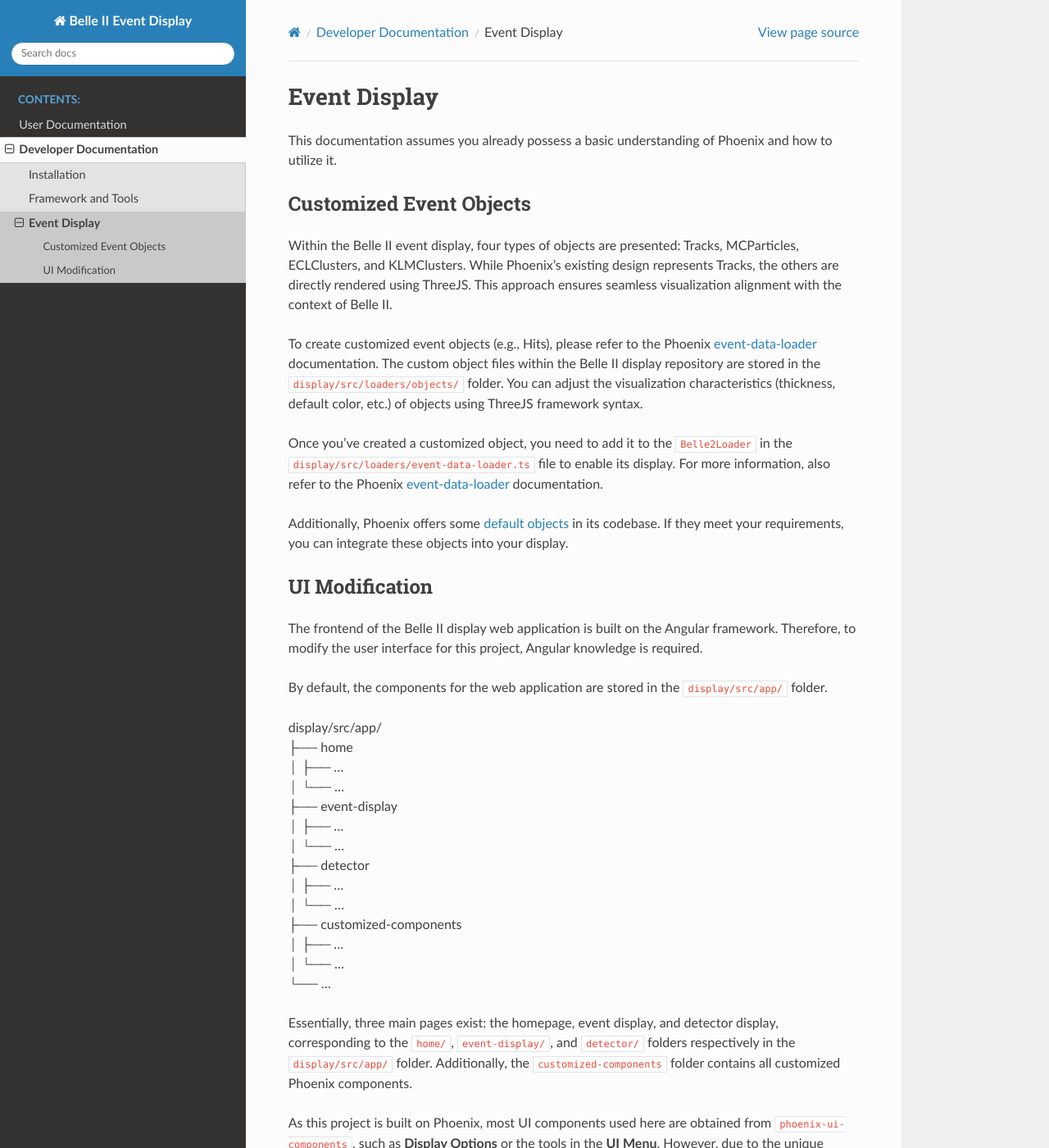
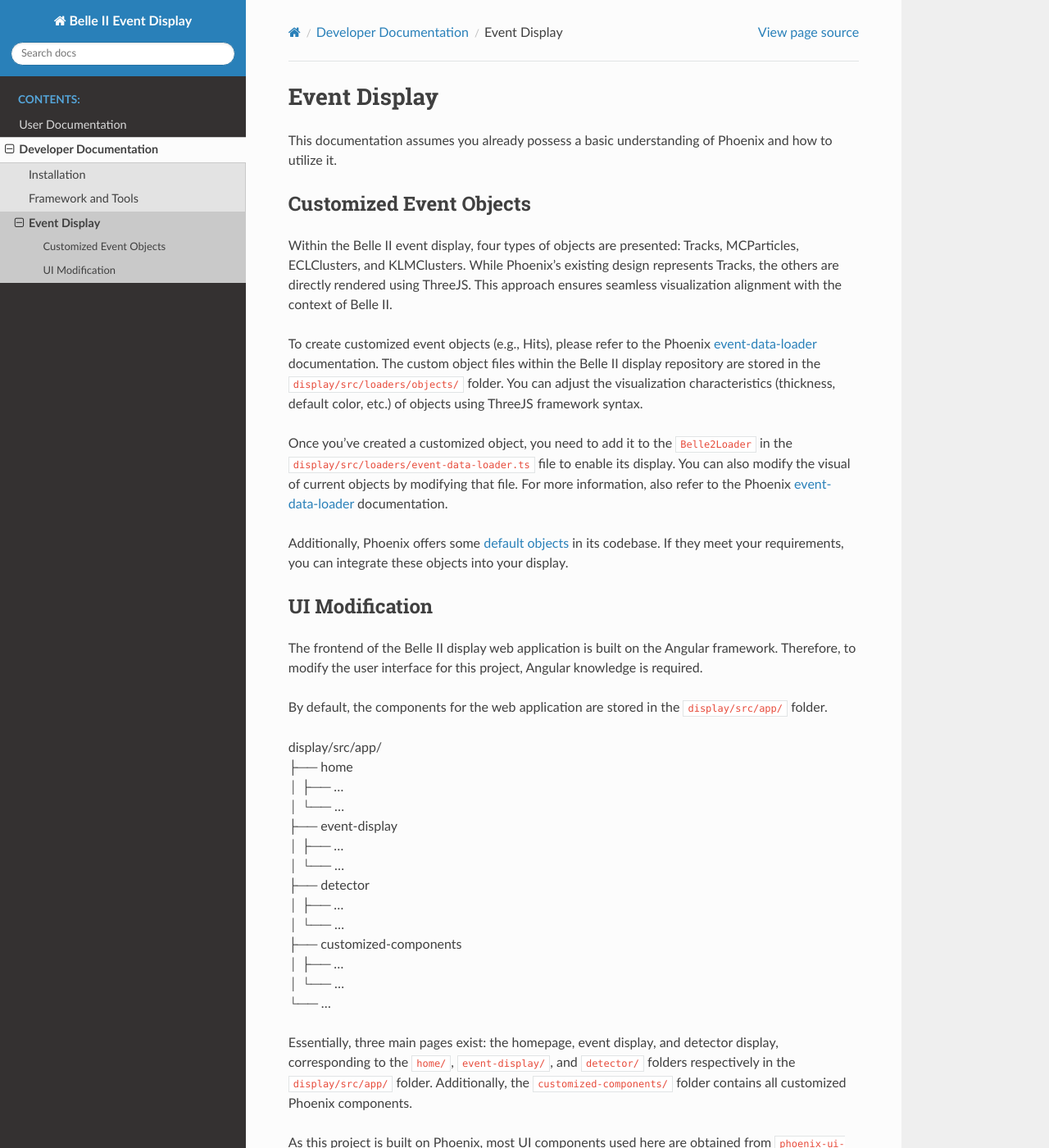
Before and after one commit to belle2/display, a Sphinx documentation site: the page built from docs/source/developer/event_display.rst, in a window 1280 px wide and 1400 px high. Shown: the whole window at 82% size. Built offline with Sphinx 7.4.7 and the Read the Docs theme 2.0.0, drawn with Linux system fonts in a browser that asks for light colours.

Commit message:
clean the code

```diff
--- a/docs/source/developer/event_display.rst
+++ b/docs/source/developer/event_display.rst
@@ -12,7 +12,7 @@
 
 .. _event-data-loader: https://github.com/HSF/phoenix/blob/main/guides/developers/event-data-loader.md
 
-Once you've created a customized object, you need to add it to the ``Belle2Loader`` in the ``display/src/loaders/event-data-loader.ts`` file to enable its display. For more information, also refer to the Phoenix `event-data-loader`_ documentation.
+Once you've created a customized object, you need to add it to the ``Belle2Loader`` in the ``display/src/loaders/event-data-loader.ts`` file to enable its display. You can also modify the visual of current objects by modifying that file. For more information, also refer to the Phoenix `event-data-loader`_ documentation.
 
 Additionally, Phoenix offers some `default objects`_ in its codebase. If they meet your requirements, you can integrate these objects into your display.
 
@@ -40,6 +40,6 @@
 | │   └── ...
 | └── ...
 
-Essentially, three main pages exist: the homepage, event display, and detector display, corresponding to the ``home/``, ``event-display/``, and ``detector/`` folders respectively in the ``display/src/app/`` folder. Additionally, the ``customized-components`` folder contains all customized Phoenix components.
+Essentially, three main pages exist: the homepage, event display, and detector display, corresponding to the ``home/``, ``event-display/``, and ``detector/`` folders respectively in the ``display/src/app/`` folder. Additionally, the ``customized-components/`` folder contains all customized Phoenix components.
 
 As this project is built on Phoenix, most UI components used here are obtained from ``phoenix-ui-components``, such as **Display Options** or the tools in the **UI Menu**. However, due to the unique characteristics of the Belle II event display, some tools (e.g., event selector, event import/export) need customization. To create customized components, it is essential to study existing Phoenix UI components and their usage. This is necessary because, when developing new components, you will need to seamlessly integrate them into the web framework built on Phoenix. In short, skills in handling both Angular and Phoenix are required.
--- a/docs/source/developer/phoenix.rst
+++ /dev/null
@@ -1,4 +0,0 @@
-Phoenix Framework
-=================
-
-The Belle II display web application is built based on the Phoenix, a Typescript framework
```
